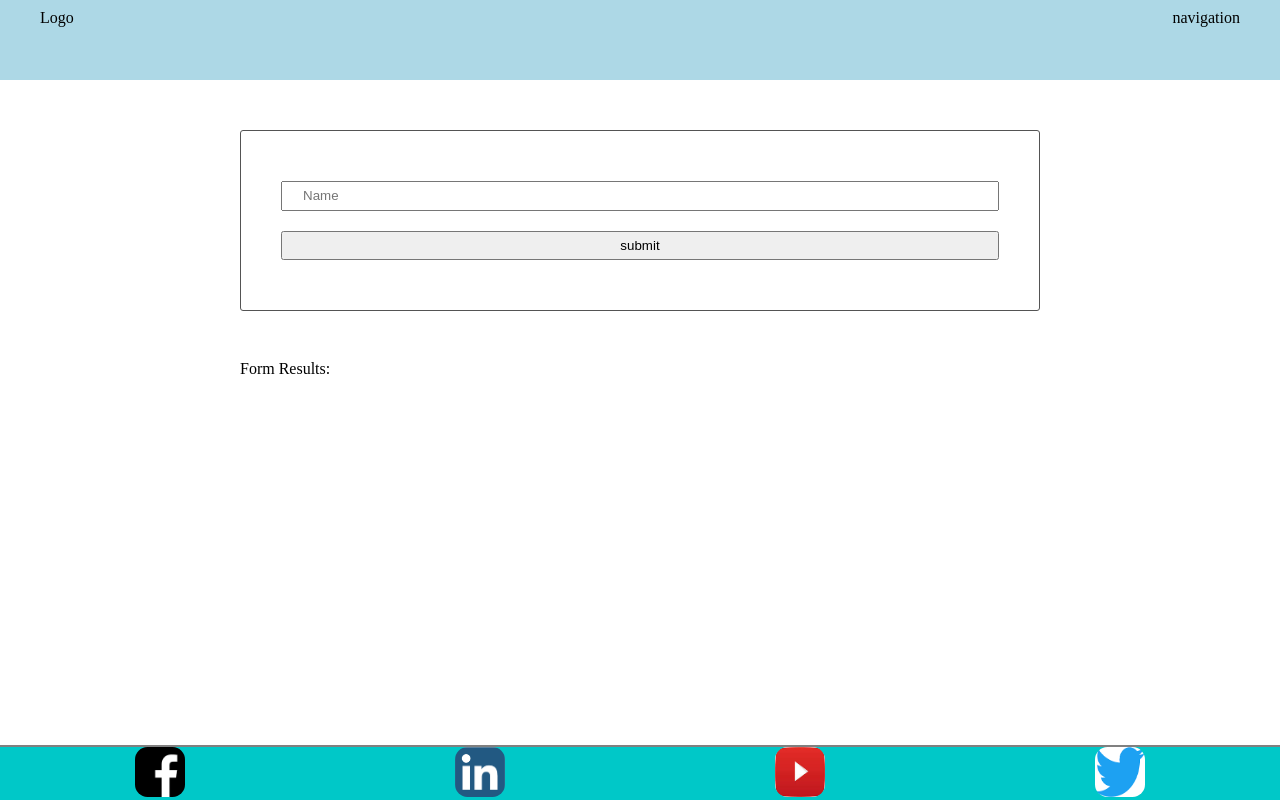
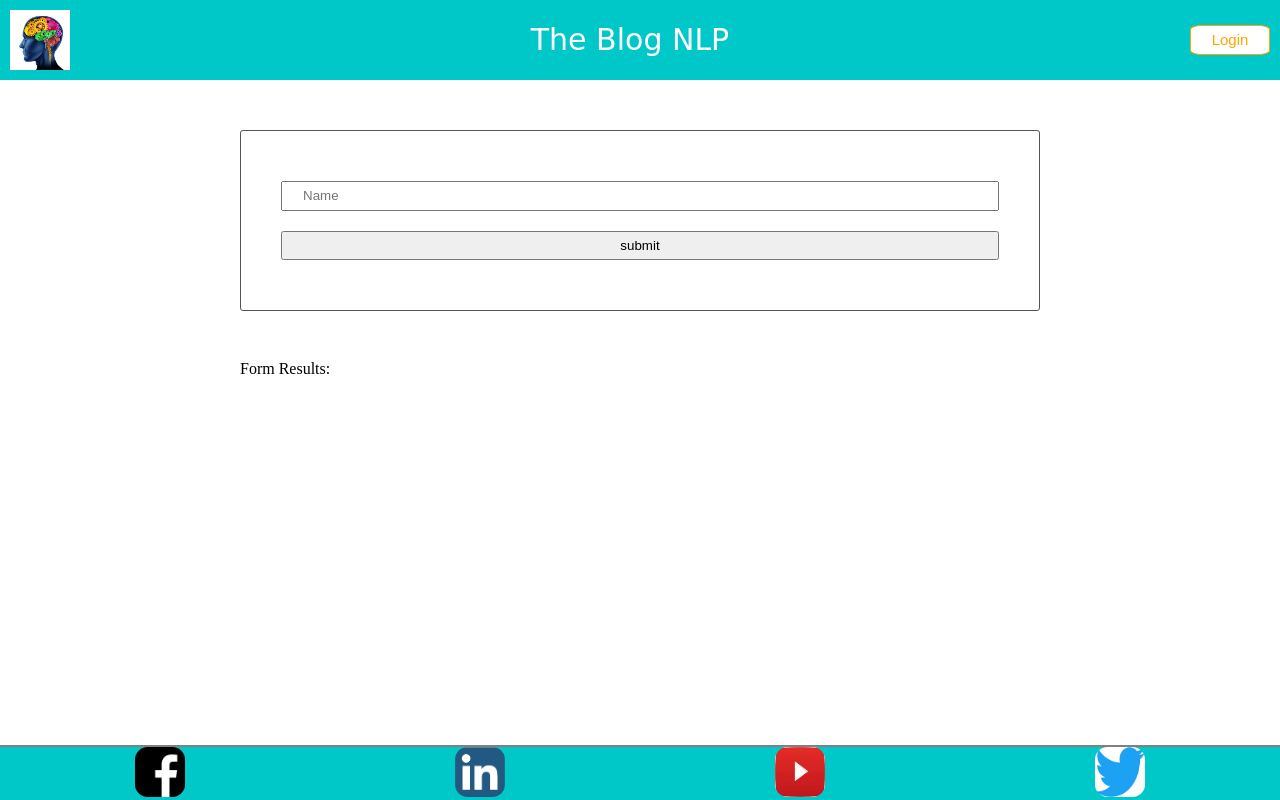
Before and after one commit to niki21599/UdacityNlp, a website built with webpack: page src/client/views/index.html in a window 1280 px wide. Built offline with nearby package versions, Linux system fonts and the light colour scheme; files whose address does not match are found by name.

Commit message:
Added the Header

```diff
--- a/src/client/styles/header.scss
+++ b/src/client/styles/header.scss
@@ -1,10 +1,30 @@
 header {
     display: flex;
     justify-content: space-between;
-    padding: 10px 40px;
-    background-color: lightblue;
+    align-items: center;
+    padding: 10px;
+    background-color: rgb(0, 200, 200);
     height: 80px;
-}
-.logo{
+    .logo{
+        height: 60px;
+        width: 60px;
+
+    }
+    .title{
+        color: white;
+        font-size: 30px;
+        font-family: cursive;
+
+    }
+    .login{
+        background-color: white;
+        border-radius: 15%;
+        font-size: 15px;
+        color: orange;
+        border: 1px solid orange;
+        margin-bottom: 10px;
+        height: 30px;
+        width: 80px;
+    }
 
 }
--- a/src/client/views/index.html
+++ b/src/client/views/index.html
@@ -2,19 +2,22 @@
 <html lang="en" dir="ltr">
     <head>
         <meta charset="utf-8">
-        <title>Test</title>
+        <title>NLP</title>
         <script type="text/javascript" src="../../../dist/main.js"></script>
     </head>
 
     <body>
 
         <header>
-            <div class="">
-                Logo
+            <div class="logo">
+                <a href="https://www.facebook.com/">
+                    <img src="../src/client/img/logo.jpg" alt="logo" class="logo">
+                  </a>
             </div>
-            <div class="">
-                navigation
+            <div class="title">
+                The Blog NLP
             </div>
+            <input type="button" name="Login" value="Login" class="login">
         </header>
 
         <main>
```
Also changed, not shown: src/client/img/logo.jpg (added).
